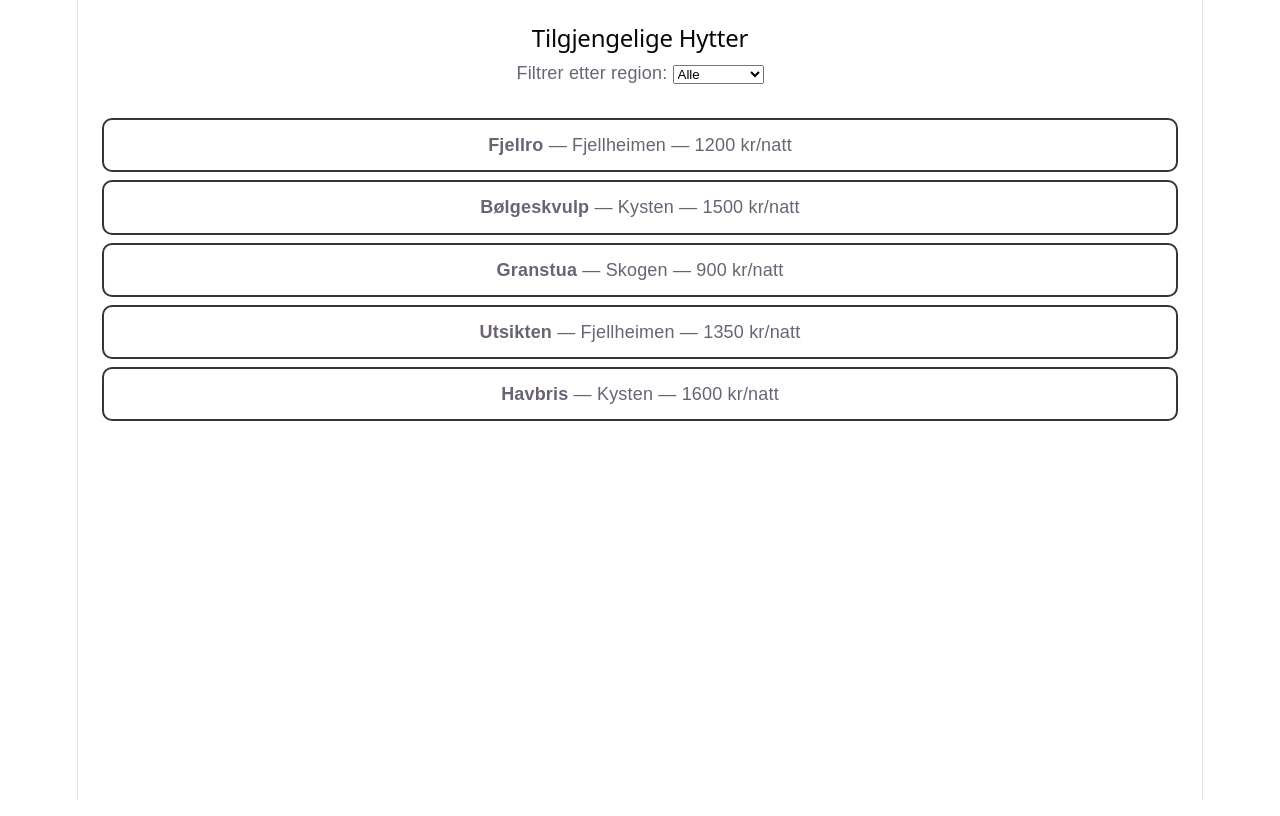
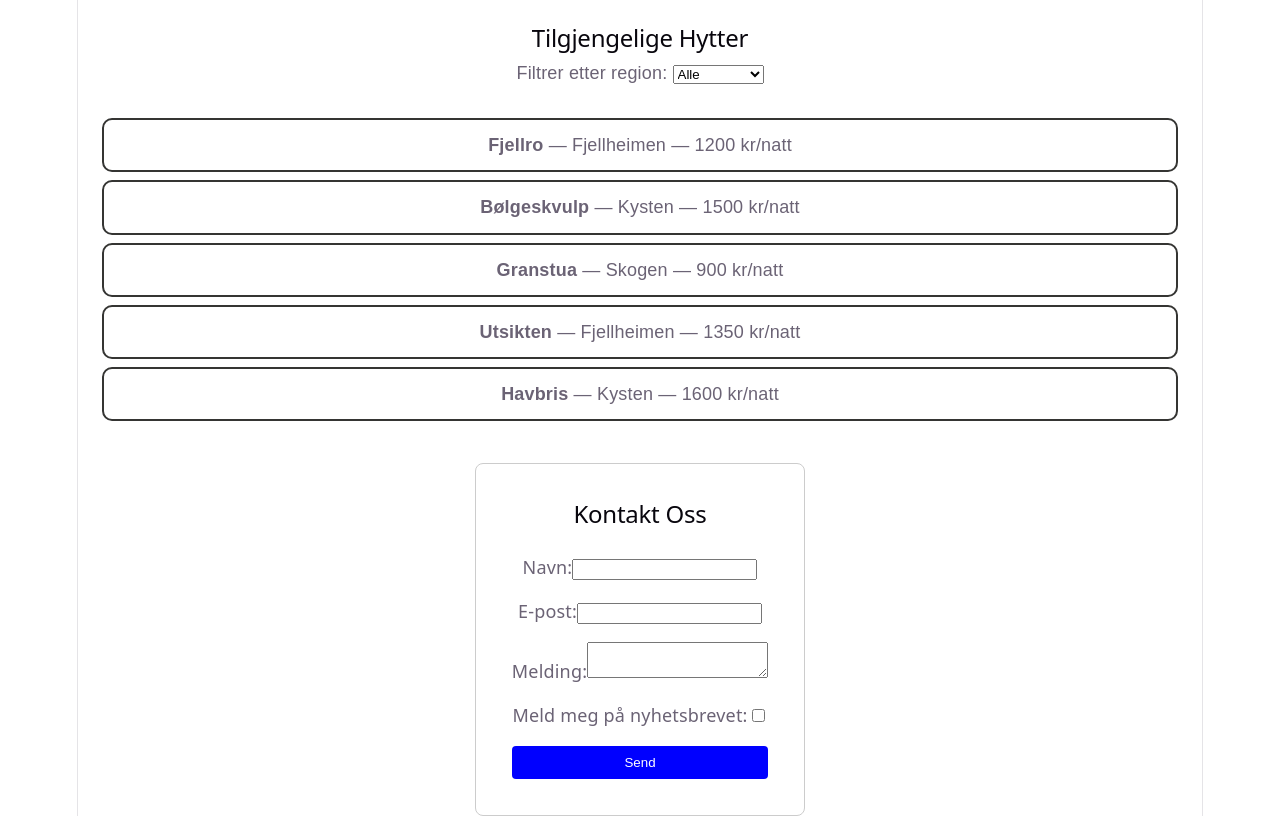
Before and after one commit to meluhrose/hytte-booking-app, a React (Vite) app: page / in a window 1280 px wide. Built offline with nearby package versions, Linux system fonts and the light colour scheme.

Commit message:
Added contact us form
Added a contact us form to emulate a form and include validation.

```diff
--- a/src/App.tsx
+++ b/src/App.tsx
@@ -1,10 +1,12 @@
 import { ApiConfigProvider } from './context/ApiConfigProvider';
 import { CabinList } from './components/Cabin';
+import { KontaktForm } from './page/KontaktOss';
 
 function App() {
   return (
     <ApiConfigProvider baseUrl="https://api.example.com">
       <CabinList />
+      <KontaktForm />
     </ApiConfigProvider>
   );
 }
--- /dev/null
+++ b/src/page/KontaktOss.tsx
@@ -0,0 +1,93 @@
+import { useState } from "react";
+
+interface ContactFormData {
+    name: string;
+    email: string;
+    message: string;
+    newsletterOption: boolean;
+}
+
+export function KontaktForm() {
+    const [name, setName] = useState<string>("");
+    const [email, setEmail] = useState<string>("");
+    const [message, setMessage] = useState<string>("");
+    const [newsletterOption, setNewsletterOption] = useState<boolean>(false);
+    const [successMessage, setSuccessMessage] = useState<string | null>(null);
+    const [validationError, setValidationError] = useState<string | null>(null);
+
+
+    const handleTextChange =
+    (setter: React.Dispatch<React.SetStateAction<string>>) => (event: React.ChangeEvent<HTMLInputElement>) => {
+        setter(event.target.value);
+    };
+
+    const handleTextAreaChange =
+    (e: React.ChangeEvent<HTMLTextAreaElement>) => {
+        setMessage(e.target.value);
+    };
+
+    const handleCheckboxChange =
+    (e: React.ChangeEvent<HTMLInputElement>) => {
+        setNewsletterOption(e.target.checked);
+    };
+
+    const handleSubmit = (e: React.FormEvent<HTMLFormElement>) => {
+        e.preventDefault();
+        setSuccessMessage(null);
+        setValidationError(null);
+
+        if (!name.trim() || !email.trim() || !message.trim()) {
+            setValidationError("Vennligst fyll ut alle felt.");
+            return;
+        }
+
+        if (!email.includes("@")) {
+            setValidationError("Vennligst oppgi en gyldig e-postadresse.");
+            return;
+        }
+
+        const formData: ContactFormData = {
+            name: name.trim(),
+            email: email.trim(),
+            message: message.trim(),
+            newsletterOption: newsletterOption,
+        };
+
+        console.log("Form Data Submitted:", formData);
+        setSuccessMessage("Meldingen din ble sendt!");
+        setName("");
+        setEmail("");
+        setMessage("");
+        setNewsletterOption(false);
+    };
+
+    return (
+        <div style={{ padding: "2rem", maxWidth: "600px", margin: "0 auto", border: "1px solid #ccc", borderRadius: "8px" }}>
+        <form onSubmit={handleSubmit} style={{ display: "flex", flexDirection: "column", gap: "1rem" }}
+        >
+            <h2>Kontakt Oss</h2>
+            {/* Success Message */}
+            {successMessage && <p style={{ color: "green" }}>{successMessage}</p>}
+            {/* Validation Error */}
+            {validationError && <p style={{ color: "red" }}>{validationError}</p>}
+            <label>
+                Navn:
+                <input type="text" value={name} onChange={handleTextChange(setName)} />
+            </label>
+            <label>
+                E-post:
+                <input type="email" value={email} onChange={handleTextChange(setEmail)} />
+            </label>
+            <label>
+                Melding:
+                <textarea value={message} onChange={handleTextAreaChange} />
+            </label>
+            <label>
+                Meld meg på nyhetsbrevet:
+                <input type="checkbox" checked={newsletterOption} onChange={handleCheckboxChange} />
+            </label>
+            <button type="submit" style={{ backgroundColor: "blue", color: "white", padding: "0.5rem 1rem", border: "none", borderRadius: "4px" }}>Send</button>
+        </form>
+        </div>
+    );
+}
```
